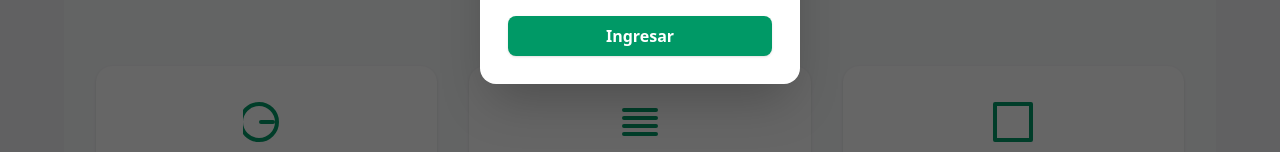
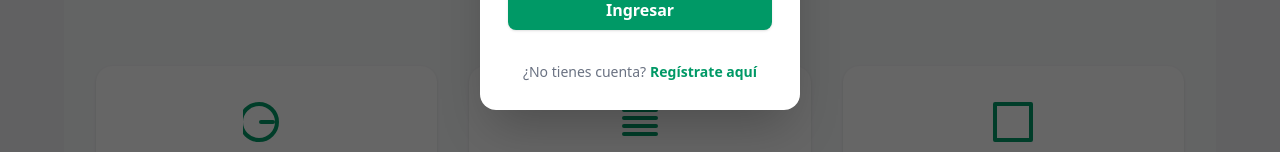
Before and after one commit to OSFAV7/medical-system, a React (Vite) app in the folder frontend/: page / in a window 1280 px wide. Both pictures are taken after a click on the button "Ingresar". Shown: the part 526-678 px from the top of the page. Built offline with nearby package versions, Linux system fonts and the light colour scheme.

Commit message:
Mejora en el login

```diff
--- a/frontend/src/App.jsx
+++ b/frontend/src/App.jsx
@@ -2,6 +2,7 @@
 import PacienteDashboard  from './paginas/PacienteDashboard'
 import DoctorDashboard    from './paginas/DoctorDashboard'
 import FarmaciaDashboard  from './paginas/FarmaciaDashboard'
+import RegistroUsuario from './components/RegistroUsuario'
 import Home from './components/home'
 import { Routes, Route } from 'react-router-dom'
 
@@ -10,16 +11,10 @@ export default function App() {
     <div className="min-h-screen flex flex-col bg-gray-100">
       <main className="flex-grow flex items-center justify-center">
         <Routes>
-
-          <Route
-            path="/"
-            element={
-            <Home />
-            }
-          />
-          {/* Rutas para cada rol */}
+          <Route path="/" element={<Home />} />
+          <Route path="/registro" element={<RegistroUsuario />} />
           <Route path="/paciente" element={<PacienteDashboard />} />
-          <Route path="/doctor"   element={<DoctorDashboard />} />
+          <Route path="/doctor" element={<DoctorDashboard />} />
           <Route path="/farmacia" element={<FarmaciaDashboard />} />
         </Routes>
       </main>
--- a/frontend/src/components/Navbar.jsx
+++ b/frontend/src/components/Navbar.jsx
@@ -129,6 +129,21 @@ export default function Navbar() {
           >
             Ingresar
           </button>
+
+                      <p className="mt-4 text-center text-sm text-gray-500">
+              ¿No tienes cuenta?
+              <button
+                type="button"
+                onClick={() => {
+                  closeModal(); // tu función para cerrar el modal
+                  navigate('/registro'); // usa useNavigate de react-router
+                }}
+                className="ml-1 text-emerald-600 hover:underline font-semibold"
+              >
+                Regístrate aquí
+              </button>
+            </p>
+
         </form>
       </div>
       {/* Animación fade-in si quieres, solo agrega esto en tu tailwind.config.js */}
```
Also changed, not shown: 1 other file (tests, documents, lock files or other folders).
